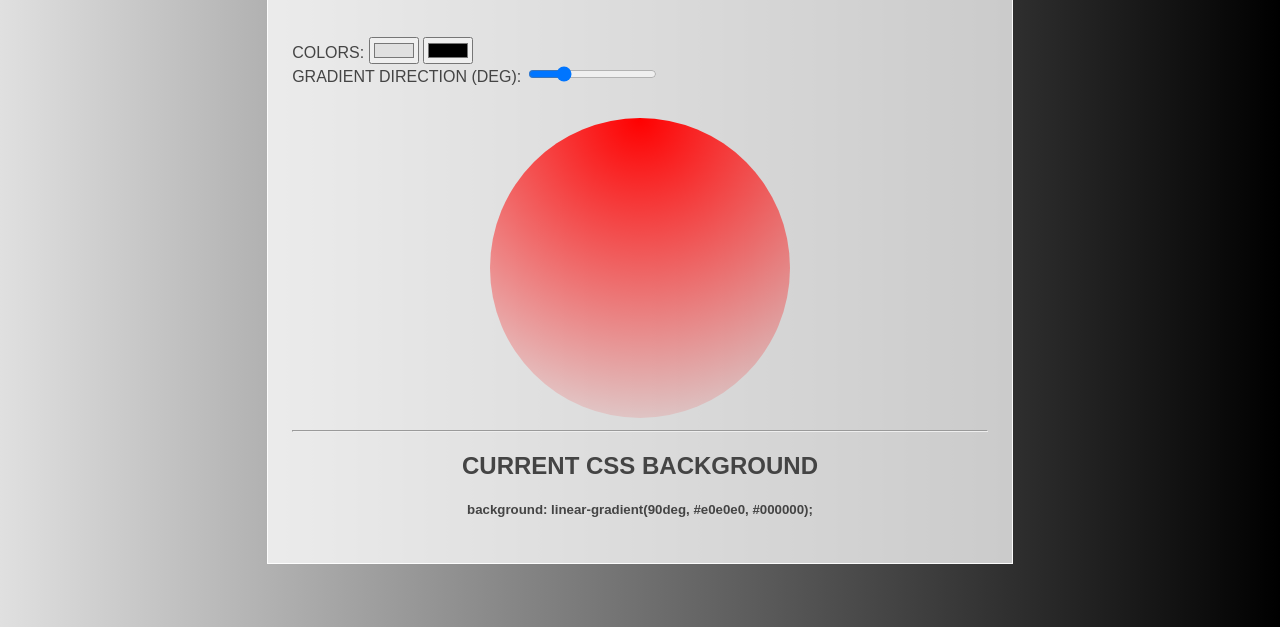
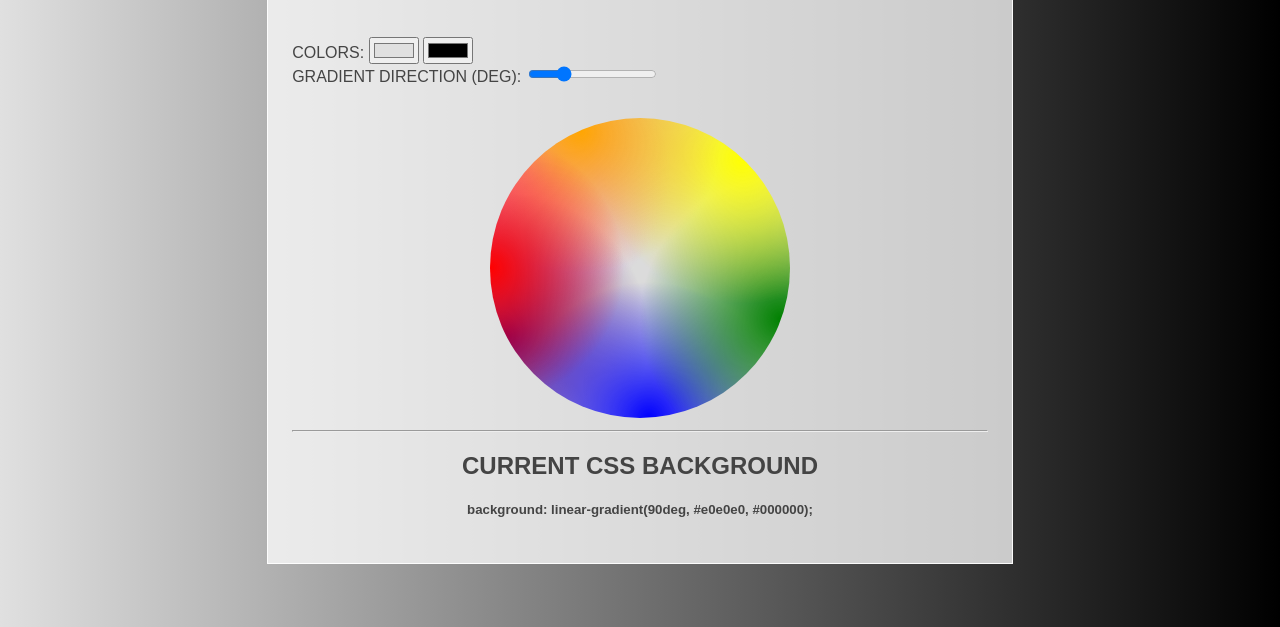
Before and after one commit to jacob-bacon/gradient-background-generator, a plain HTML site: page index.html in a window 1280 px wide. Shown: the part 173-800 px from the top of the page. Drawn offline with Linux system fonts and the light colour scheme.

Commit message:
filling the color wheel with roygbiv

```diff
--- a/index.html
+++ b/index.html
@@ -21,7 +21,7 @@
                 <input type="range" class="direction" id="direction" name="gradientDirection" min="0" max="360" value="90">
             </form>
 
-            <div id="colorWheel"></div>
+            <div id="colorWheel" class="test"></div>
 
             <hr/>
             <h2>Current CSS Background</h2>
--- a/script.js
+++ b/script.js
@@ -7,10 +7,10 @@ let bgStyleText = "";
 
 
 function fillColorWheel(colors) {
-    const wheel = document.getElementById('colorWheel');
-    const radius = wheel.offsetWidth / 2;
-    const degreeStep = 360 / colors.length;
-    let rotation = degreeStep;
+    let wheel = document.getElementById("colorWheel");
+    let radius = wheel.offsetWidth / 2;
+    let degreeStep = 360 / colors.length;
+    let rotation = 0;
     let wheelBgStyleText = "";
 
     for (let i = 0; i < colors.length; i++) {
@@ -18,12 +18,12 @@ function fillColorWheel(colors) {
         let colorCoordY = radius - (radius * (Math.sin(rotation)));
         let color = colors[i][0];
         wheelBgStyleText = wheelBgStyleText + `radial-gradient(circle at
-            ${colorCoordX}px ${colorCoordY}px, ${color} 50%, transparent),`;
+            ${colorCoordX}px ${colorCoordY}px, ${color}, transparent 40%),`;
 
+        console.log(`color: ${color}, rotation: ${rotation}, step: ${degreeStep}, X: ${colorCoordX}, Y: ${colorCoordY}`);
         rotation = rotation + degreeStep;
     }
-    wheelBgStyleText = wheelBgStyleText.replace(/.$/,";");
-    console.log(wheelBgStyleText);
+    wheelBgStyleText = wheelBgStyleText.replace(/.$/,"");
     wheel.style.background = wheelBgStyleText;
 }
 
```
